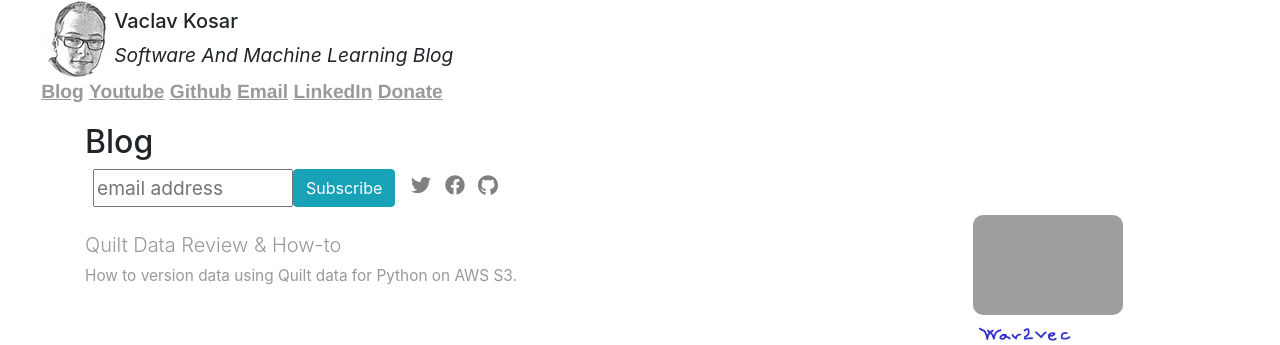
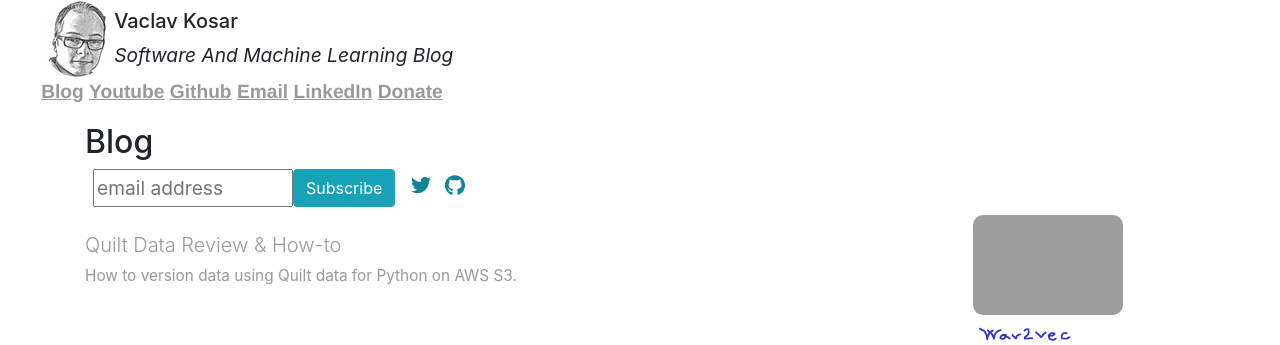
Before and after one commit to vackosar/vackosar.github.io, a Jekyll site: the page built from index.md, in a window 1280 px wide. Shown: the top 345 px of the page. Built offline with Jekyll 4.4.1, drawn with Linux system fonts in a browser that asks for light colours; grey boxes are pictures that could not be loaded.

Commit message:
subscribe

```diff
--- a/_includes/subscribe.html
+++ b/_includes/subscribe.html
@@ -9,10 +9,10 @@
                 <div style="position: absolute; left: -5000px;" aria-hidden="true"><input type="text" name="b_289873d7958b1bdc1c6dc93b7_4b8172df11" tabindex="-1" value=""></div>
                 <div class="clear"><input type="submit" value="Subscribe" name="subscribe" id="mc-embedded-subscribe" class="btn btn-info"></div>
 
-                <span style="fill: grey;">
+                <span style="fill: #138496;">
                     <a href="https://twitter.com/intent/follow?screen_name=vackosar" rel="nofollow" target="_blank" title="Follow on Twitter" class="m-1 ml-3" style="width: 10px">{% include twitter.svg %}</a>
-                    <a href="https://www.facebook.com/vackosar" rel="nofollow" target="_blank" title="Follow on Facebook" class="m-1">{% include facebook.svg %}</a>
                     <a href="https://vackosar.github.io/feed.xml" rel="nofollow" target="_blank" title="Follow on RSS" class="m-1">{% include github.svg %}</a>
+<!--                    <a href="https://www.facebook.com/vackosar" rel="nofollow" target="_blank" title="Follow on Facebook" class="m-1">{% include facebook.svg %}</a>-->
                 </span>
             </div>
         </form>
```
